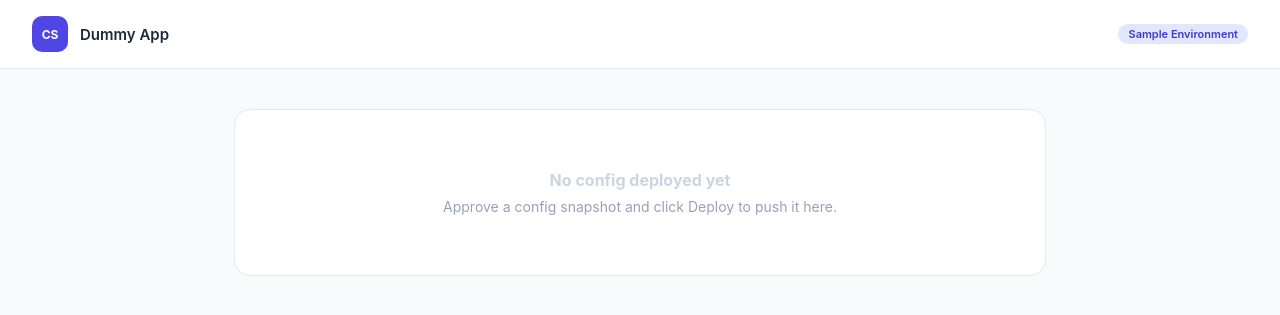
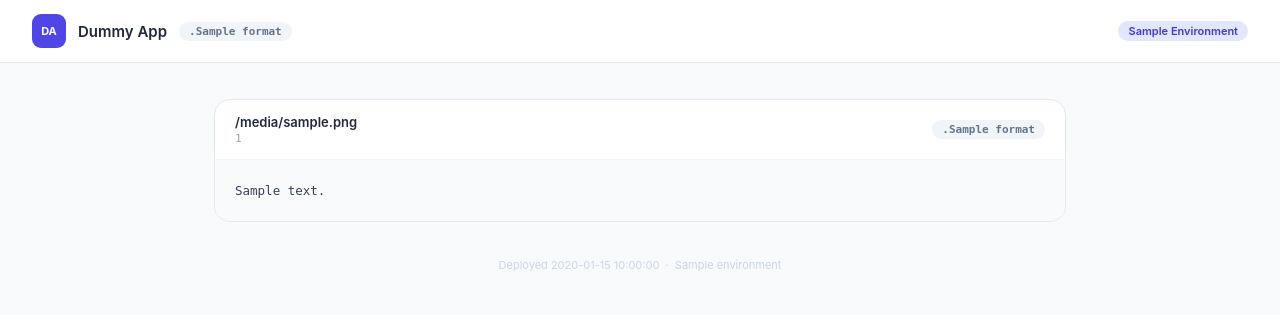
Before and after one commit to NYCU-CloudNative26-ConfigSystem/config_system, a FastAPI app: template Service_DummyApp/templates/index.html in a window 1280 px wide. Shown: the top 315 px of the page. Run offline with FastAPI, Linux system fonts and the light colour scheme; the template is opened without the code that fills it: most values are stand-ins (such as "Sample title", 1, 10 or a date in 2020).

Commit message:
feat: CI/CD deploy button — config snapshot to Dummy App
- GitHub Actions workflow triggers on repository_dispatch to update
  ConfigMap (config_file + meta.json) and restart the dummy-app pod
- Dummy App reads two separate ConfigMap keys: the raw formatted file
  and the metadata JSON, then renders them in a clean pre block
- Config Export deploy endpoint now accepts a format field and renders
  the file in the chosen format (env/json/yaml/xml/properties)
- Frontend deploy card gains a format picker row so users can select
  the file type before hitting Deploy
- Search fuzzy explosion fix (SSOT Cypher CONTAINS) bumped in submodule

```diff
--- a/Service_DummyApp/main.py
+++ b/Service_DummyApp/main.py
@@ -10,16 +10,22 @@ from starlette.requests import Request
 app = FastAPI(title="Dummy App")
 templates = Jinja2Templates(directory="templates")
 
-CONFIG_PATH = Path(os.getenv("CONFIG_PATH", "/config/payload.json"))
+CONFIG_FILE = Path(os.getenv("CONFIG_FILE", "/config/config_file"))
+META_FILE = Path(os.getenv("META_FILE", "/config/meta.json"))
 
 
-def _load_payload() -> dict | None:
+def _load():
     try:
-        text = CONFIG_PATH.read_text()
-        data = json.loads(text)
-        return data if isinstance(data, dict) and data else None
+        meta = json.loads(META_FILE.read_text()) if META_FILE.exists() else None
     except Exception:
-        return None
+        meta = None
+    try:
+        content = CONFIG_FILE.read_text() if CONFIG_FILE.exists() else None
+        if content is not None and content.strip() in ("", "{}"):
+            content = None
+    except Exception:
+        content = None
+    return meta, content
 
 
 @app.get("/health")
@@ -29,5 +35,9 @@ def health():
 
 @app.get("/", response_class=HTMLResponse)
 def index(request: Request):
-    payload = _load_payload()
-    return templates.TemplateResponse("index.html", {"request": request, "payload": payload})
+    meta, content = _load()
+    return templates.TemplateResponse("index.html", {
+        "request": request,
+        "meta": meta,
+        "content": content,
+    })
--- a/Service_DummyApp/templates/index.html
+++ b/Service_DummyApp/templates/index.html
@@ -3,77 +3,77 @@
 <head>
   <meta charset="UTF-8" />
   <meta name="viewport" content="width=device-width, initial-scale=1.0" />
-  <title>Dummy App — Config Viewer</title>
+  <title>Dummy App</title>
   <style>
     *, *::before, *::after { box-sizing: border-box; margin: 0; padding: 0; }
     body { font-family: -apple-system, BlinkMacSystemFont, 'Segoe UI', sans-serif; background: #f8fafc; color: #1e293b; min-height: 100vh; }
-    header { background: #fff; border-bottom: 1px solid #e2e8f0; padding: 16px 32px; display: flex; align-items: center; gap: 12px; }
-    .logo { width: 36px; height: 36px; background: #4f46e5; border-radius: 10px; display: flex; align-items: center; justify-content: center; color: #fff; font-weight: 700; font-size: 12px; }
-    header h1 { font-size: 15px; font-weight: 600; color: #1e293b; }
-    header .badge { margin-left: auto; font-size: 11px; font-weight: 600; padding: 3px 10px; border-radius: 999px; background: #e0e7ff; color: #4338ca; text-transform: capitalize; }
-    main { max-width: 860px; margin: 40px auto; padding: 0 24px; }
-    .card { background: #fff; border-radius: 16px; border: 1px solid #e2e8f0; overflow: hidden; margin-bottom: 24px; }
-    .card-header { padding: 16px 24px; border-bottom: 1px solid #f1f5f9; display: flex; align-items: center; justify-content: space-between; }
-    .card-header h2 { font-size: 13px; font-weight: 600; color: #1e293b; }
-    .card-header .meta { font-size: 11px; color: #94a3b8; }
-    table { width: 100%; border-collapse: collapse; font-size: 13px; }
-    th { padding: 10px 24px; text-align: left; font-size: 10px; font-weight: 600; color: #94a3b8; text-transform: uppercase; letter-spacing: .05em; border-bottom: 1px solid #f1f5f9; }
-    td { padding: 12px 24px; border-bottom: 1px solid #f8fafc; vertical-align: top; }
-    tr:last-child td { border-bottom: none; }
-    .key { font-weight: 600; color: #334155; }
-    .val { font-family: 'SF Mono', 'Fira Code', monospace; color: #475569; word-break: break-all; }
-    .val.nested { background: #f8fafc; border-radius: 8px; padding: 8px 12px; display: block; white-space: pre-wrap; font-size: 12px; }
-    .empty { padding: 60px 24px; text-align: center; color: #94a3b8; font-size: 14px; }
-    .empty strong { display: block; font-size: 16px; margin-bottom: 8px; color: #cbd5e1; }
-    footer { padding: 20px 24px; text-align: center; font-size: 11px; color: #cbd5e1; }
-    .uuid { font-family: monospace; font-size: 11px; color: #94a3b8; }
+
+    header { background: #fff; border-bottom: 1px solid #e2e8f0; padding: 14px 32px; display: flex; align-items: center; gap: 12px; }
+    .logo { width: 34px; height: 34px; background: #4f46e5; border-radius: 9px; display: flex; align-items: center; justify-content: center; color: #fff; font-weight: 700; font-size: 11px; flex-shrink: 0; }
+    header h1 { font-size: 15px; font-weight: 600; }
+    .env-badge { margin-left: auto; font-size: 11px; font-weight: 600; padding: 3px 10px; border-radius: 999px; background: #e0e7ff; color: #4338ca; text-transform: capitalize; }
+    .fmt-badge { font-size: 11px; font-weight: 600; padding: 3px 10px; border-radius: 999px; background: #f1f5f9; color: #64748b; font-family: monospace; }
+
+    main { max-width: 900px; margin: 36px auto; padding: 0 24px; }
+
+    .card { background: #fff; border-radius: 16px; border: 1px solid #e2e8f0; overflow: hidden; margin-bottom: 20px; }
+    .card-header { padding: 14px 20px; border-bottom: 1px solid #f1f5f9; display: flex; align-items: center; justify-content: space-between; gap: 12px; flex-wrap: wrap; }
+    .card-header-left { display: flex; flex-direction: column; gap: 2px; }
+    .card-header h2 { font-size: 13px; font-weight: 600; }
+    .card-header .sub { font-size: 11px; color: #94a3b8; font-family: monospace; }
+    .card-header-right { display: flex; align-items: center; gap-6px; gap: 6px; }
+
+    pre {
+      padding: 20px;
+      font-family: 'SF Mono', 'Fira Code', 'Cascadia Code', monospace;
+      font-size: 12.5px;
+      line-height: 1.7;
+      color: #334155;
+      background: #f8fafc;
+      overflow-x: auto;
+      white-space: pre;
+      tab-size: 2;
+    }
+
+    .empty { padding: 60px 24px; text-align: center; }
+    .empty-icon { font-size: 32px; margin-bottom: 12px; }
+    .empty h2 { font-size: 15px; font-weight: 600; color: #94a3b8; margin-bottom: 6px; }
+    .empty p { font-size: 13px; color: #cbd5e1; max-width: 320px; margin: 0 auto; }
+
+    footer { text-align: center; font-size: 11px; color: #cbd5e1; padding: 16px; }
   </style>
 </head>
 <body>
   <header>
-    <div class="logo">CS</div>
+    <div class="logo">DA</div>
     <h1>Dummy App</h1>
-    {% if payload %}
-    <span class="badge">{{ payload.environment }}</span>
+    {% if meta %}
+      <span class="fmt-badge">.{{ meta.format }}</span>
+      <span class="env-badge">{{ meta.environment }}</span>
     {% endif %}
   </header>
 
   <main>
-    {% if payload and payload.config %}
+    {% if meta and content %}
     <div class="card">
       <div class="card-header">
-        <h2>Deployed config</h2>
-        <span class="meta uuid">{{ payload.version_uuid }}</span>
+        <div class="card-header-left">
+          <h2>{{ meta.filename }}</h2>
+          <span class="sub">{{ meta.version_uuid }}</span>
+        </div>
+        <div class="card-header-right">
+          <span class="fmt-badge">.{{ meta.format }}</span>
+        </div>
       </div>
-      <table>
-        <thead>
-          <tr>
-            <th style="width:40%">Key</th>
-            <th>Value</th>
-          </tr>
-        </thead>
-        <tbody>
-          {% for key, val in payload.config.items() %}
-          <tr>
-            <td class="key">{{ key }}</td>
-            <td class="val">
-              {% if val is mapping or val is iterable and val is not string %}
-              <span class="nested">{{ val | tojson(indent=2) }}</span>
-              {% else %}
-              {{ val }}
-              {% endif %}
-            </td>
-          </tr>
-          {% endfor %}
-        </tbody>
-      </table>
+      <pre>{{ content }}</pre>
     </div>
-    <footer>Last deployed {{ payload.deployed_at }} &nbsp;·&nbsp; Environment: {{ payload.environment }}</footer>
+    <footer>Deployed {{ meta.deployed_at }} &nbsp;·&nbsp; {{ meta.environment }}</footer>
     {% else %}
     <div class="card">
       <div class="empty">
-        <strong>No config deployed yet</strong>
-        Approve a config snapshot and click Deploy to push it here.
+        <div class="empty-icon">📭</div>
+        <h2>No config deployed yet</h2>
+        <p>Approve a config snapshot and click Deploy to push a file here.</p>
       </div>
     </div>
     {% endif %}
```
Also changed, not shown: .github/workflows/deploy-config.yml.
